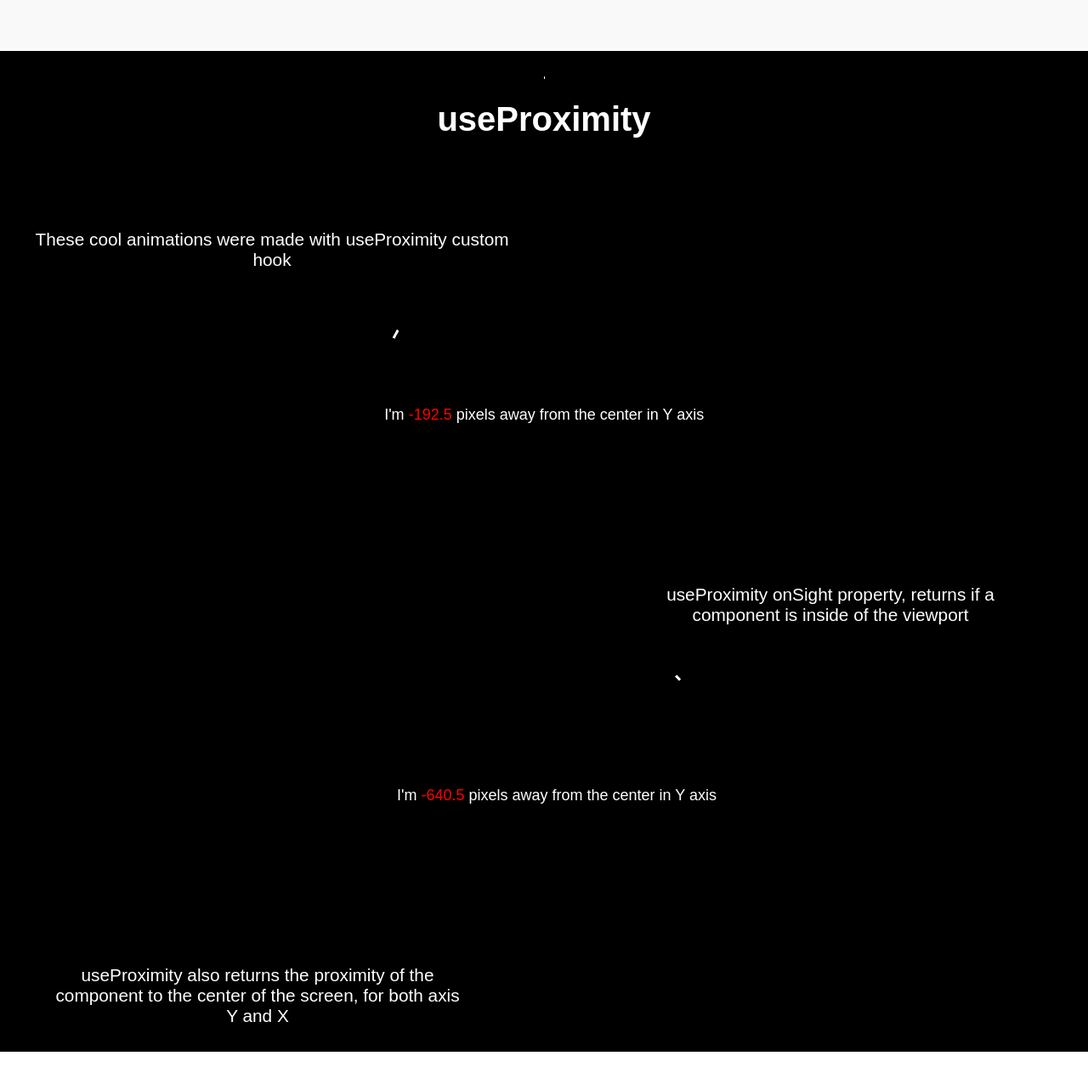
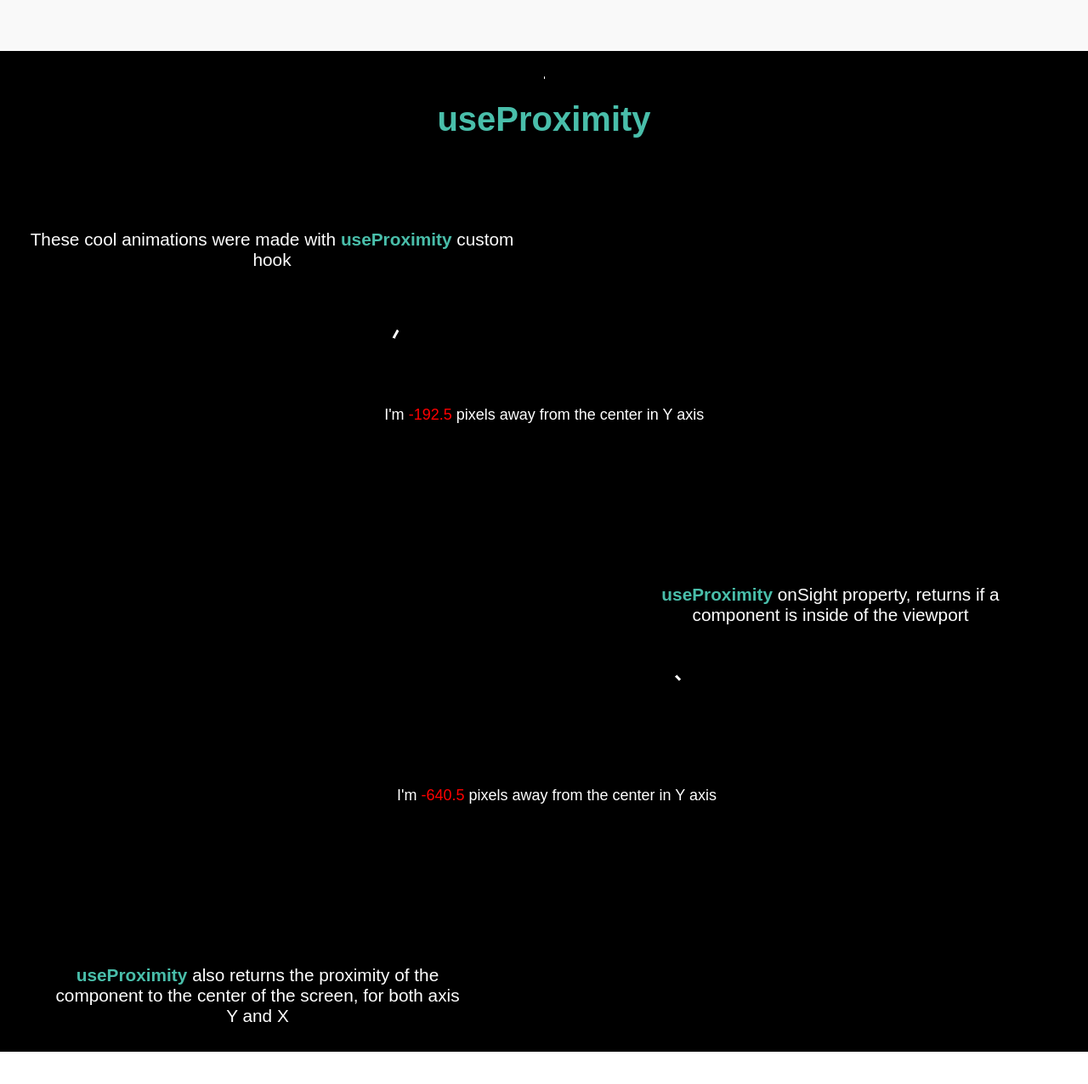
Before and after one commit to zJaaal/react-scroll-utilities, a React (Vite) app: page / in a window 1280 px wide. Shown: the part 740-2016 px from the top of the page at 85% size. Built offline with nearby package versions, Linux system fonts and the light colour scheme; a web font is replaced by a local one.

Commit message:
added cool colors

```diff
--- a/src/site/components/proximity/Proximity.tsx
+++ b/src/site/components/proximity/Proximity.tsx
@@ -29,7 +29,7 @@ const Proximity = () => {
         height={100}
         speed={1.2}
       >
-        <h1 style={{ color: "white", fontSize: "40px" }}>useProximity</h1>
+        <h1 style={{ color: "#49BEAA", fontSize: "40px" }}>useProximity</h1>
       </Rectangle>
       <div
         style={{
@@ -67,7 +67,11 @@ const Proximity = () => {
               }}
               className="left"
             >
-              These cool animations were made with useProximity custom hook
+              These cool animations were made with{" "}
+              <span style={{ color: "#49BEAA", fontWeight: 700 }}>
+                useProximity
+              </span>{" "}
+              custom hook
             </p>
           </Render>
           <div style={{ width: "50%", height: "100%" }}></div>
@@ -132,8 +136,10 @@ const Proximity = () => {
               }}
               className="right"
             >
-              useProximity onSight property, returns if a component is inside of
-              the viewport
+              <span style={{ color: "#49BEAA", fontWeight: 700 }}>
+                useProximity
+              </span>{" "}
+              onSight property, returns if a component is inside of the viewport
             </p>
           </Render>
         </div>
@@ -197,8 +203,11 @@ const Proximity = () => {
               }}
               className="left"
             >
-              useProximity also returns the proximity of the component to the
-              center of the screen, for both axis Y and X
+              <span style={{ color: "#49BEAA", fontWeight: 700 }}>
+                useProximity
+              </span>{" "}
+              also returns the proximity of the component to the center of the
+              screen, for both axis Y and X
             </p>
           </Render>
           <div style={{ width: "50%", height: "100%" }}>
```
